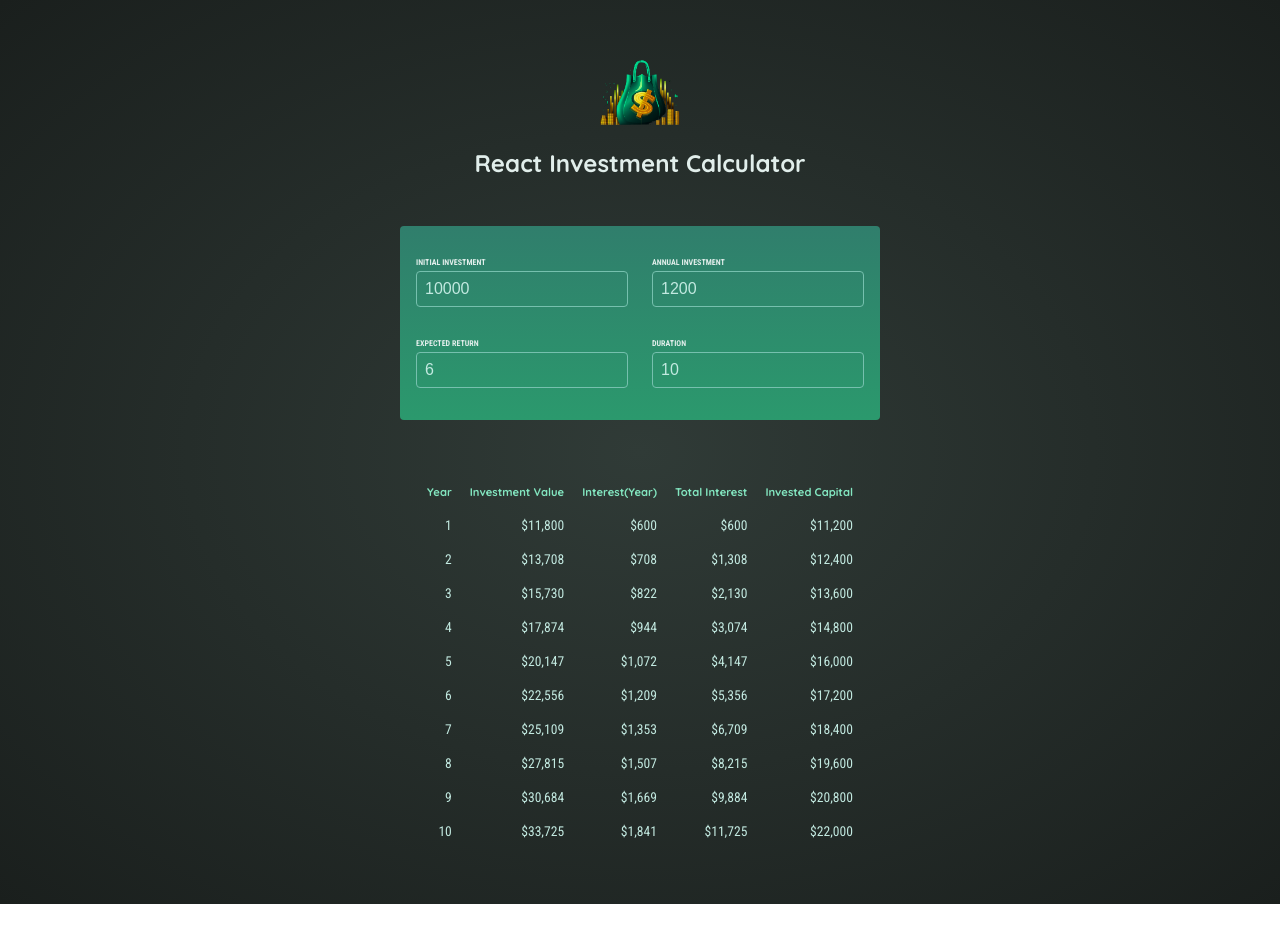
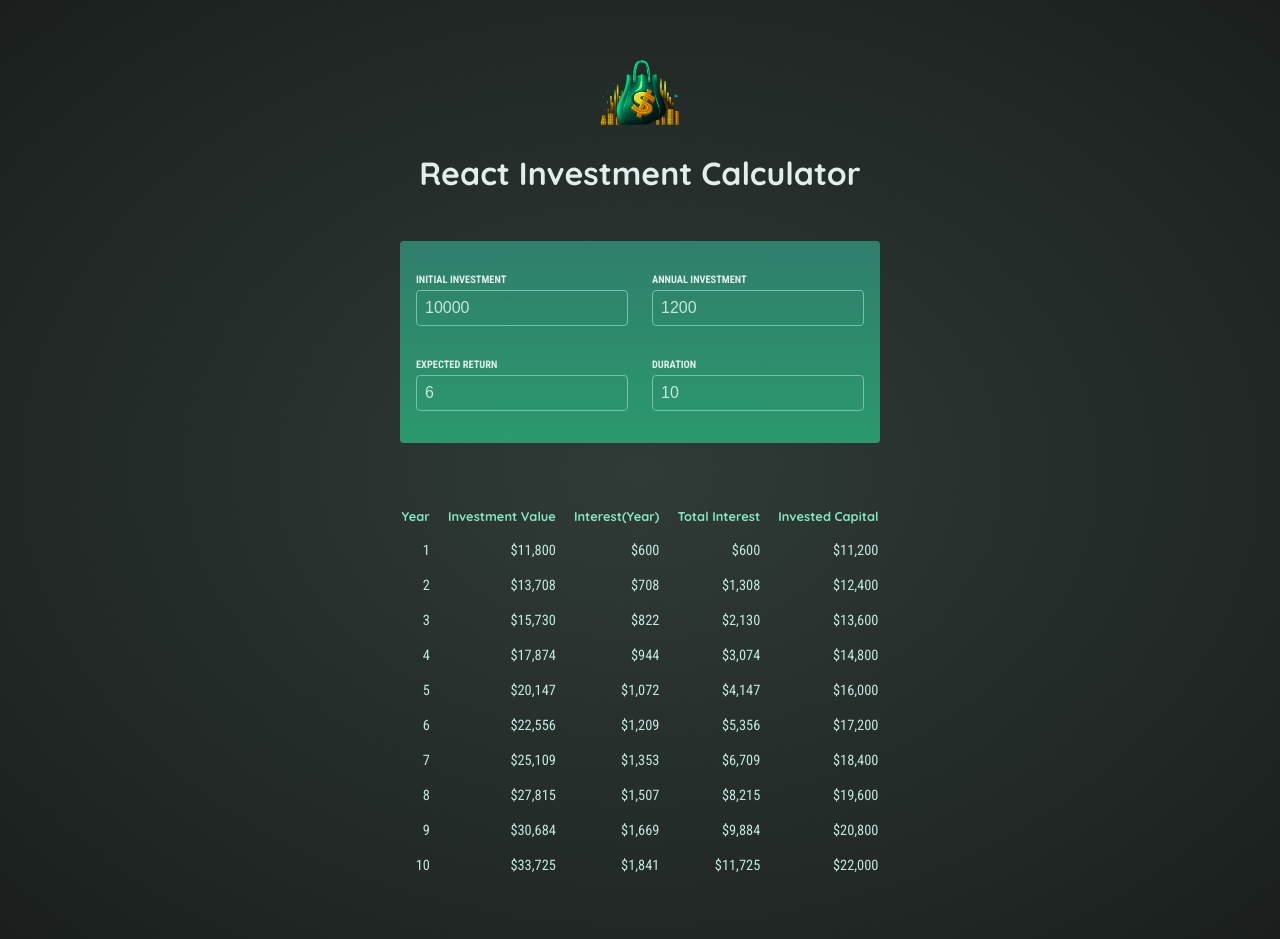
Before and after one commit to semih-turan/learning-curve, a React (Vite) app in the folder React/03-investment-calculator/: page / in a window 1280 px wide. Before the commit the page ends 904 px from the top, so only its background shows below. Built offline with nearby package versions, Linux system fonts and the light colour scheme.

Commit message:
font size fixed

```diff
--- a/React/03-investment-calculator/src/index.css
+++ b/React/03-investment-calculator/src/index.css
@@ -28,7 +28,7 @@ body {
 }
 
 #header h1 {
-  font-size: 1.5rem;
+  font-size: 2.0rem;
 }
 
 #user-input {
@@ -49,7 +49,7 @@ body {
   display: block;
   margin-bottom: 0.25rem;
   font-family: 'Roboto Condensed', sans-serif;
-  font-size: 0.5rem;
+  font-size: 0.65rem;
   font-weight: bold;
   text-transform: uppercase;
 }
@@ -61,7 +61,7 @@ body {
   border-radius: 0.25rem;
   background-color: transparent;
   color: #c2e9e0;
-  font-size: 1rem;
+  font-size: 1.0rem;
 }
 
 #result {
@@ -74,13 +74,13 @@ body {
 }
 
 #result thead {
-  font-size: 0.7rem;
+  font-size: 0.8rem;
   color: #83e6c0;
 }
 
 #result tbody {
   font-family: 'Roboto Condensed', sans-serif;
-  font-size: 0.85rem;
+  font-size: 0.9rem;
   color: #c2e9e0;
 }
 
```
